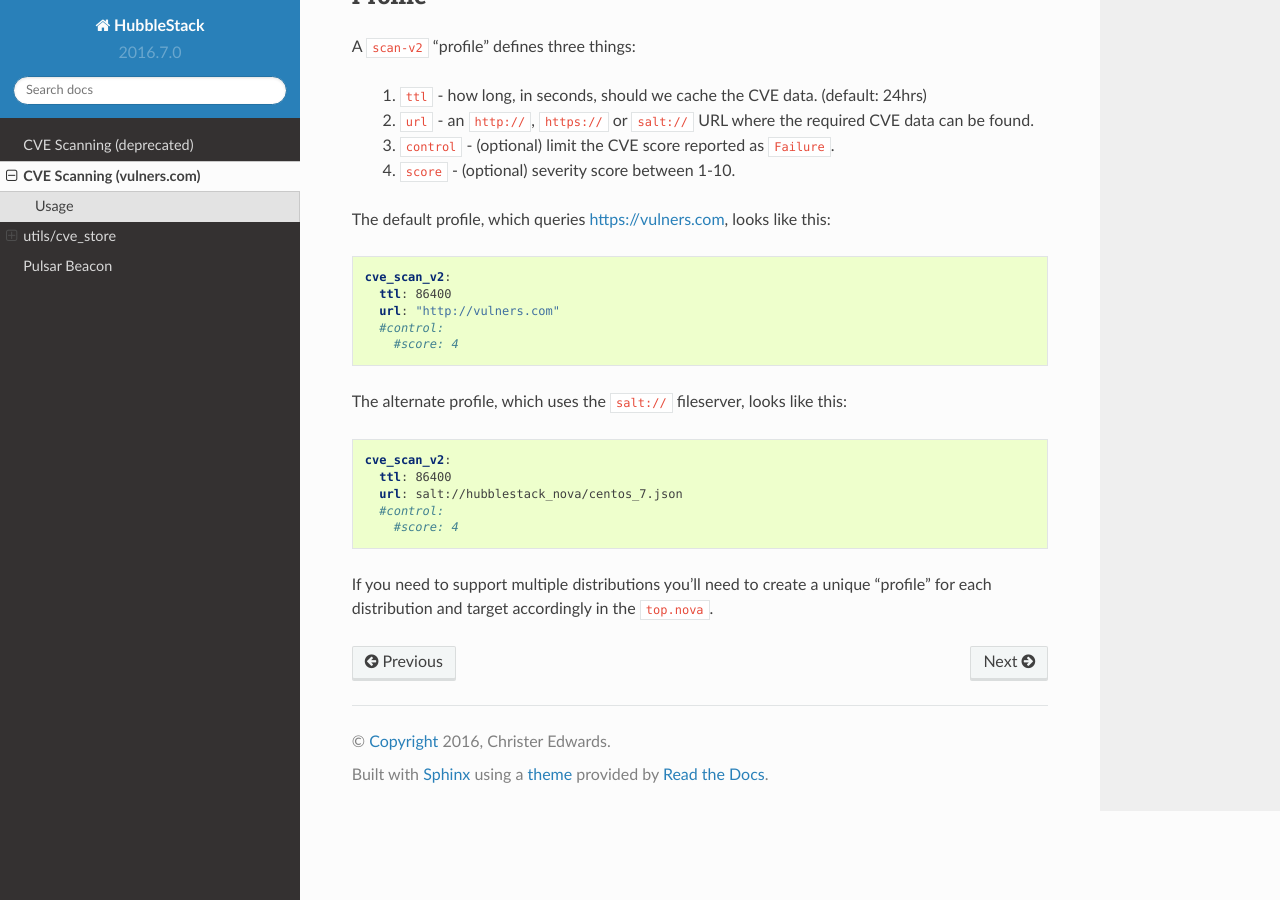
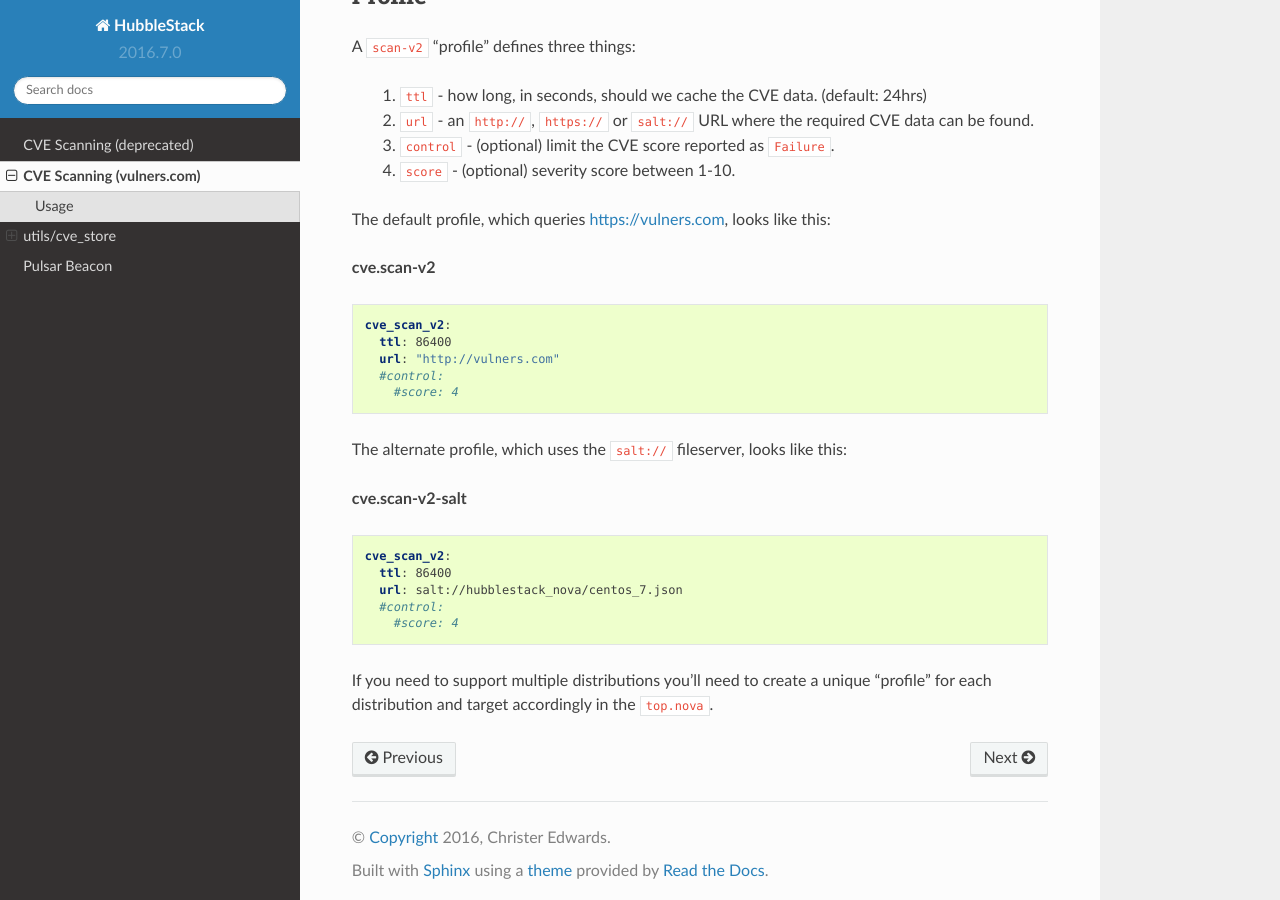
Before and after one commit to hubblestack/hubble-salt, a Sphinx documentation site: the page built from docs/chapters/nova/cve-scan-v2.rst, in a window 1280 px wide and 900 px high, scrolled down 1210 px. Built offline with Sphinx 7.4.7 and the Read the Docs theme 2.0.0, drawn with Linux system fonts in a browser that asks for light colours; pages that are not in the unit, such as notebooks, are missing from menus.

Commit message:
added headings to cve-scan-v2 profile docs

```diff
--- a/docs/chapters/nova/cve-scan-v2.rst
+++ b/docs/chapters/nova/cve-scan-v2.rst
@@ -64,6 +64,8 @@ A ``scan-v2`` "profile" defines three things:
 
 The default profile, which queries https://vulners.com, looks like this:
 
+**cve.scan-v2**
+
 .. code-block:: yaml
 
     cve_scan_v2:
@@ -73,6 +75,8 @@ The default profile, which queries https://vulners.com, looks like this:
         #score: 4
 
 The alternate profile, which uses the ``salt://`` fileserver, looks like this:
+
+**cve.scan-v2-salt**
 
 .. code-block:: yaml
 
```
